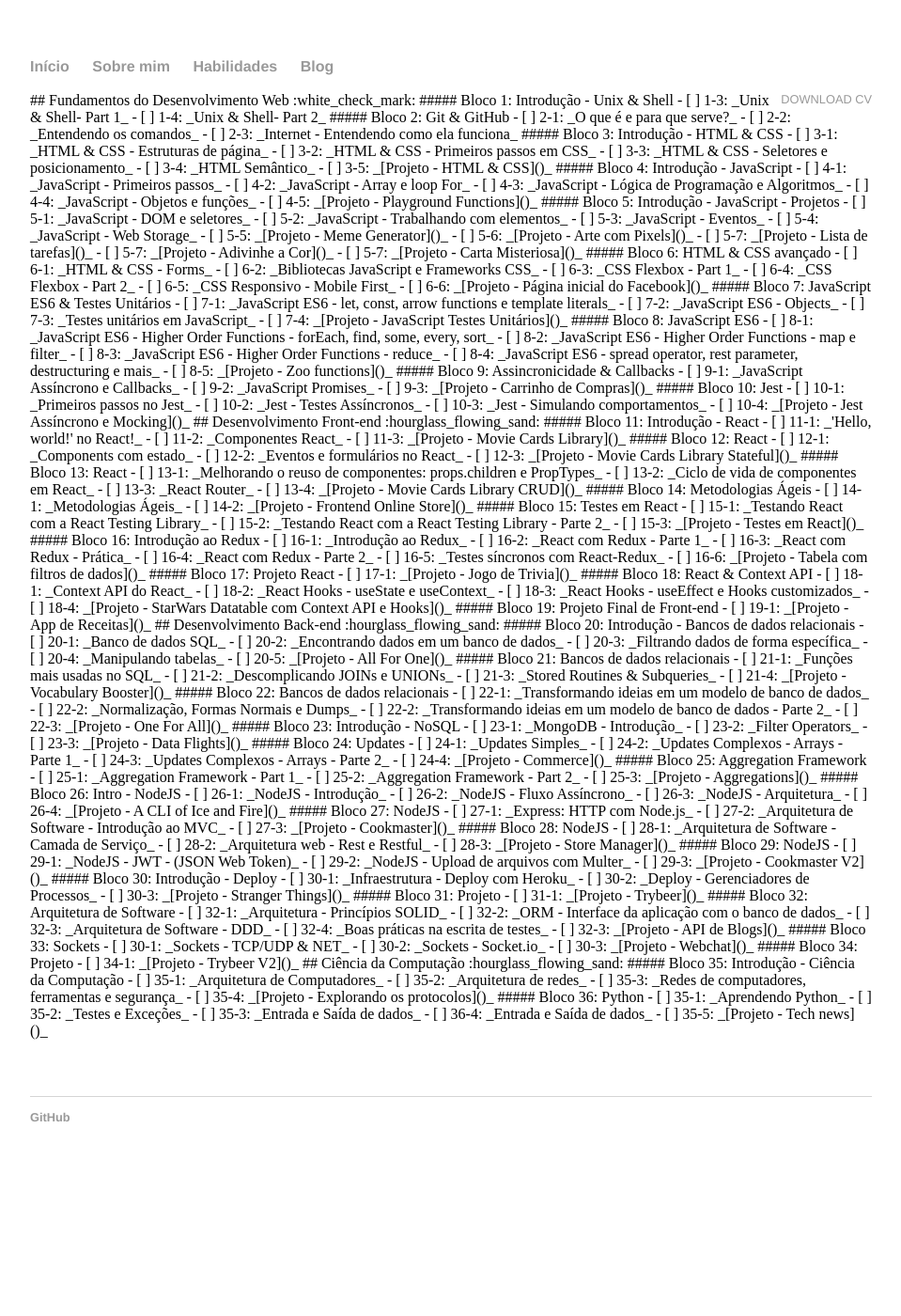
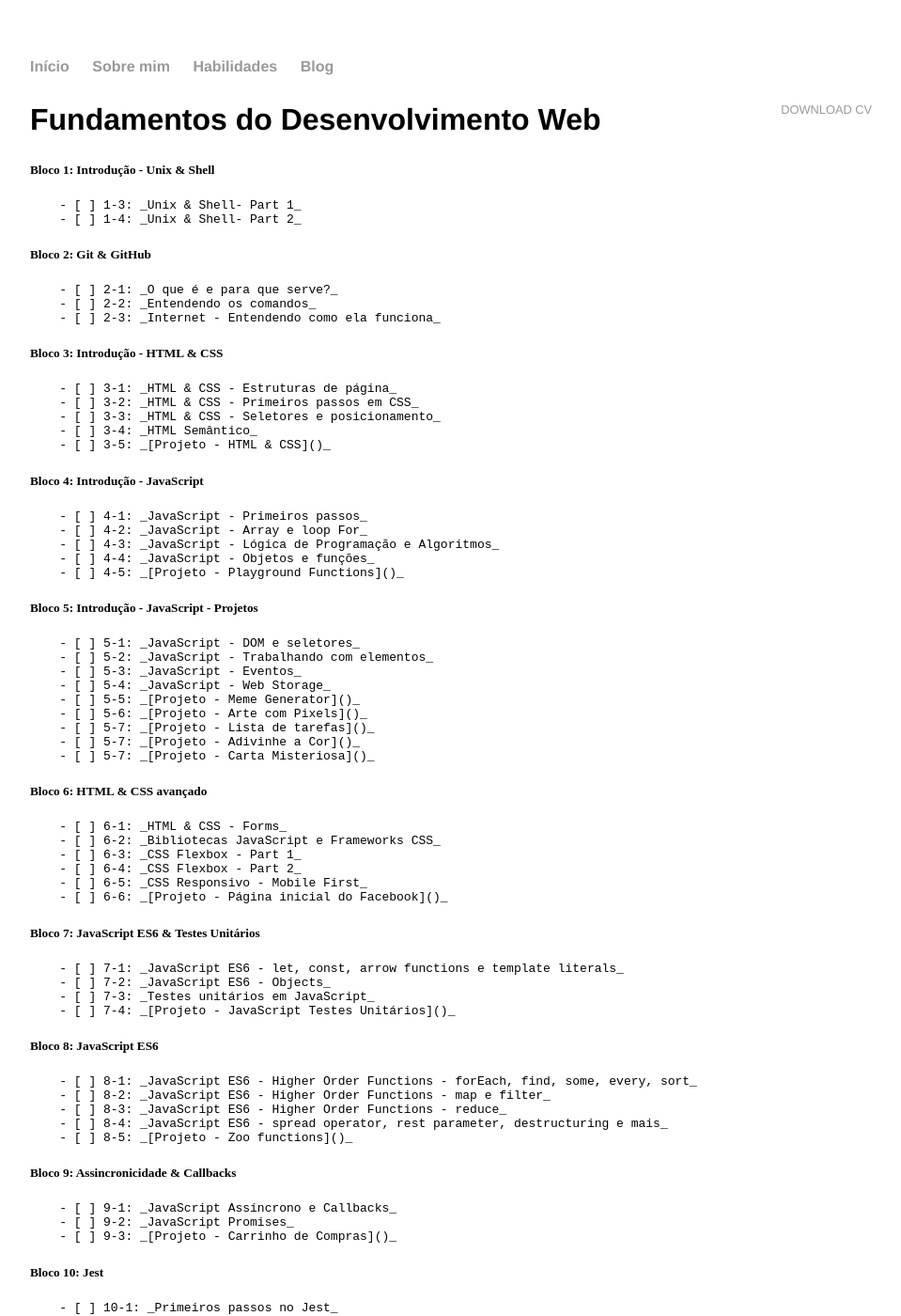
Before and after one commit to leonardohenriquedev/old-portfolio, a Jekyll site: the page built from cv/index.html, in a window 1280 px wide and 1400 px high. Shown: the whole window at 94% size, without its empty margins (160-1119 px from the left). Built offline with Jekyll 4.4.1, drawn with Linux system fonts in a browser that asks for light colours; some of the changed text lies outside the part shown.

Commit message:
Atualiza habilidades

```diff
--- a/cv/index.html
+++ b/cv/index.html
@@ -5,38 +5,32 @@ title: CV of Your Name
 
 	<div class="cv">
 		<a href="#" class="download" title="Download CV as PDF">Download CV</a>
-		## Fundamentos do Desenvolvimento Web :white_check_mark:
-
-		##### Bloco 1: Introdução - Unix & Shell
-
-		- [ ] 1-3: _Unix & Shell- Part 1_
-		- [ ] 1-4: _Unix & Shell- Part 2_
-
-		##### Bloco 2: Git & GitHub
-
-		- [ ] 2-1: _O que é e para que serve?_
+		<h2 class="code-line" data-line-start=0 data-line-end=1 ><a id="Fundamentos_do_Desenvolvimento_Web_0"></a>Fundamentos do Desenvolvimento Web</h2>
+<h5 class="code-line" data-line-start=2 data-line-end=3 ><a id="Bloco_1_Introduo__Unix__Shell_2"></a>Bloco 1: Introdução - Unix &amp; Shell</h5>
+<pre><code>    - [ ] 1-3: _Unix &amp; Shell- Part 1_
+    - [ ] 1-4: _Unix &amp; Shell- Part 2_
+</code></pre>
+<h5 class="code-line" data-line-start=6 data-line-end=7 ><a id="Bloco_2_Git__GitHub_6"></a>Bloco 2: Git &amp; GitHub</h5>
+<pre><code>    - [ ] 2-1: _O que é e para que serve?_
     - [ ] 2-2: _Entendendo os comandos_
     - [ ] 2-3: _Internet - Entendendo como ela funciona_
-
-		##### Bloco 3: Introdução - HTML & CSS
-
-		- [ ] 3-1: _HTML & CSS - Estruturas de página_
-		- [ ] 3-2: _HTML & CSS - Primeiros passos em CSS_
-		- [ ] 3-3: _HTML & CSS - Seletores e posicionamento_
+</code></pre>
+<h5 class="code-line" data-line-start=12 data-line-end=13 ><a id="Bloco_3_Introduo__HTML__CSS_12"></a>Bloco 3: Introdução - HTML &amp; CSS</h5>
+<pre><code>    - [ ] 3-1: _HTML &amp; CSS - Estruturas de página_
+    - [ ] 3-2: _HTML &amp; CSS - Primeiros passos em CSS_
+    - [ ] 3-3: _HTML &amp; CSS - Seletores e posicionamento_
     - [ ] 3-4: _HTML Semântico_
-		- [ ] 3-5: _[Projeto - HTML & CSS]()_
-
-		##### Bloco 4: Introdução - JavaScript
-
-		- [ ] 4-1: _JavaScript - Primeiros passos_
+    - [ ] 3-5: _[Projeto - HTML &amp; CSS]()_
+</code></pre>
+<h5 class="code-line" data-line-start=20 data-line-end=21 ><a id="Bloco_4_Introduo__JavaScript_20"></a>Bloco 4: Introdução - JavaScript</h5>
+<pre><code>    - [ ] 4-1: _JavaScript - Primeiros passos_
     - [ ] 4-2: _JavaScript - Array e loop For_
     - [ ] 4-3: _JavaScript - Lógica de Programação e Algoritmos_
     - [ ] 4-4: _JavaScript - Objetos e funções_
     - [ ] 4-5: _[Projeto - Playground Functions]()_
-
-		##### Bloco 5: Introdução - JavaScript - Projetos
-
-		- [ ] 5-1: _JavaScript - DOM e seletores_
+</code></pre>
+<h5 class="code-line" data-line-start=28 data-line-end=29 ><a id="Bloco_5_Introduo__JavaScript__Projetos_28"></a>Bloco 5: Introdução - JavaScript - Projetos</h5>
+<pre><code>    - [ ] 5-1: _JavaScript - DOM e seletores_
     - [ ] 5-2: _JavaScript - Trabalhando com elementos_
     - [ ] 5-3: _JavaScript - Eventos_
     - [ ] 5-4: _JavaScript - Web Storage_
@@ -45,212 +39,178 @@ title: CV of Your Name
     - [ ] 5-7: _[Projeto - Lista de tarefas]()_
     - [ ] 5-7: _[Projeto - Adivinhe a Cor]()_
     - [ ] 5-7: _[Projeto - Carta Misteriosa]()_
-
-		##### Bloco 6: HTML & CSS avançado
-
-		- [ ] 6-1: _HTML & CSS - Forms_
+</code></pre>
+<h5 class="code-line" data-line-start=40 data-line-end=41 ><a id="Bloco_6_HTML__CSS_avanado_40"></a>Bloco 6: HTML &amp; CSS avançado</h5>
+<pre><code>    - [ ] 6-1: _HTML &amp; CSS - Forms_
     - [ ] 6-2: _Bibliotecas JavaScript e Frameworks CSS_
     - [ ] 6-3: _CSS Flexbox - Part 1_
     - [ ] 6-4: _CSS Flexbox - Part 2_
     - [ ] 6-5: _CSS Responsivo - Mobile First_
     - [ ] 6-6: _[Projeto - Página inicial do Facebook]()_
-
-		##### Bloco 7: JavaScript ES6 & Testes Unitários
-
-		- [ ] 7-1: _JavaScript ES6 - let, const, arrow functions e template literals_
+</code></pre>
+<h5 class="code-line" data-line-start=49 data-line-end=50 ><a id="Bloco_7_JavaScript_ES6__Testes_Unitrios_49"></a>Bloco 7: JavaScript ES6 &amp; Testes Unitários</h5>
+<pre><code>    - [ ] 7-1: _JavaScript ES6 - let, const, arrow functions e template literals_
     - [ ] 7-2: _JavaScript ES6 - Objects_
     - [ ] 7-3: _Testes unitários em JavaScript_
     - [ ] 7-4: _[Projeto - JavaScript Testes Unitários]()_
-
-		##### Bloco 8: JavaScript ES6
-
-		- [ ] 8-1: _JavaScript ES6 - Higher Order Functions - forEach, find, some, every, sort_
+</code></pre>
+<h5 class="code-line" data-line-start=56 data-line-end=57 ><a id="Bloco_8_JavaScript_ES6_56"></a>Bloco 8: JavaScript ES6</h5>
+<pre><code>    - [ ] 8-1: _JavaScript ES6 - Higher Order Functions - forEach, find, some, every, sort_
     - [ ] 8-2: _JavaScript ES6 - Higher Order Functions - map e filter_
     - [ ] 8-3: _JavaScript ES6 - Higher Order Functions - reduce_
     - [ ] 8-4: _JavaScript ES6 - spread operator, rest parameter, destructuring e mais_
     - [ ] 8-5: _[Projeto - Zoo functions]()_
-
-		##### Bloco 9: Assincronicidade & Callbacks
-
-		- [ ] 9-1: _JavaScript Assíncrono e Callbacks_
+</code></pre>
+<h5 class="code-line" data-line-start=64 data-line-end=65 ><a id="Bloco_9_Assincronicidade__Callbacks_64"></a>Bloco 9: Assincronicidade &amp; Callbacks</h5>
+<pre><code>    - [ ] 9-1: _JavaScript Assíncrono e Callbacks_
     - [ ] 9-2: _JavaScript Promises_
     - [ ] 9-3: _[Projeto - Carrinho de Compras]()_
-
-		##### Bloco 10: Jest
-
-		- [ ] 10-1: _Primeiros passos no Jest_
+</code></pre>
+<h5 class="code-line" data-line-start=70 data-line-end=71 ><a id="Bloco_10_Jest_70"></a>Bloco 10: Jest</h5>
+<pre><code>    - [ ] 10-1: _Primeiros passos no Jest_
     - [ ] 10-2: _Jest - Testes Assíncronos_
     - [ ] 10-3: _Jest - Simulando comportamentos_
     - [ ] 10-4: _[Projeto - Jest Assíncrono e Mocking]()_
-
-		## Desenvolvimento Front-end :hourglass_flowing_sand:
-
-		##### Bloco 11: Introdução - React
-
-		- [ ] 11-1: _'Hello, world!' no React!_
+</code></pre>
+<h2 class="code-line" data-line-start=77 data-line-end=78 ><a id="Desenvolvimento_Frontend_hourglass_flowing_sand_77"></a>Desenvolvimento Front-end :hourglass_flowing_sand:</h2>
+<h5 class="code-line" data-line-start=79 data-line-end=80 ><a id="Bloco_11_Introduo__React_79"></a>Bloco 11: Introdução - React</h5>
+<pre><code>    - [ ] 11-1: _'Hello, world!' no React!_
     - [ ] 11-2: _Componentes React_
     - [ ] 11-3: _[Projeto - Movie Cards Library]()_
-
-		##### Bloco 12: React
-
-		- [ ] 12-1: _Components com estado_
+</code></pre>
+<h5 class="code-line" data-line-start=85 data-line-end=86 ><a id="Bloco_12_React_85"></a>Bloco 12: React</h5>
+<pre><code>    - [ ] 12-1: _Components com estado_
     - [ ] 12-2: _Eventos e formulários no React_
     - [ ] 12-3: _[Projeto - Movie Cards Library Stateful]()_
-
-		##### Bloco 13: React
-
-		- [ ] 13-1: _Melhorando o reuso de componentes: props.children e PropTypes_
+</code></pre>
+<h5 class="code-line" data-line-start=91 data-line-end=92 ><a id="Bloco_13_React_91"></a>Bloco 13: React</h5>
+<pre><code>    - [ ] 13-1: _Melhorando o reuso de componentes: props.children e PropTypes_
     - [ ] 13-2: _Ciclo de vida de componentes em React_
     - [ ] 13-3: _React Router_
     - [ ] 13-4: _[Projeto - Movie Cards Library CRUD]()_
-
-		##### Bloco 14: Metodologias Ágeis
-
-		- [ ] 14-1: _Metodologias Ágeis_
+</code></pre>
+<h5 class="code-line" data-line-start=98 data-line-end=99 ><a id="Bloco_14_Metodologias_geis_98"></a>Bloco 14: Metodologias Ágeis</h5>
+<pre><code>    - [ ] 14-1: _Metodologias Ágeis_
     - [ ] 14-2: _[Projeto - Frontend Online Store]()_
-
-		##### Bloco 15: Testes em React
-
-		- [ ] 15-1: _Testando React com a React Testing Library_
+</code></pre>
+<h5 class="code-line" data-line-start=103 data-line-end=104 ><a id="Bloco_15_Testes_em_React_103"></a>Bloco 15: Testes em React</h5>
+<pre><code>    - [ ] 15-1: _Testando React com a React Testing Library_
     - [ ] 15-2: _Testando React com a React Testing Library - Parte 2_
     - [ ] 15-3: _[Projeto - Testes em React]()_
-
-		##### Bloco 16: Introdução ao Redux
-
-		- [ ] 16-1: _Introdução ao Redux_
+</code></pre>
+<h5 class="code-line" data-line-start=109 data-line-end=110 ><a id="Bloco_16_Introduo_ao_Redux_109"></a>Bloco 16: Introdução ao Redux</h5>
+<pre><code>    - [ ] 16-1: _Introdução ao Redux_
     - [ ] 16-2: _React com Redux - Parte 1_
     - [ ] 16-3: _React com Redux - Prática_
     - [ ] 16-4: _React com Redux - Parte 2_
     - [ ] 16-5: _Testes síncronos com React-Redux_
     - [ ] 16-6: _[Projeto - Tabela com filtros de dados]()_
-
-		##### Bloco 17: Projeto React
-
-		- [ ] 17-1: _[Projeto - Jogo de Trivia]()_
-
-		##### Bloco 18: React & Context API
-
-		- [ ] 18-1: _Context API do React_
+</code></pre>
+<h5 class="code-line" data-line-start=118 data-line-end=119 ><a id="Bloco_17_Projeto_React_118"></a>Bloco 17: Projeto React</h5>
+<pre><code>    - [ ] 17-1: _[Projeto - Jogo de Trivia]()_
+</code></pre>
+<h5 class="code-line" data-line-start=122 data-line-end=123 ><a id="Bloco_18_React__Context_API_122"></a>Bloco 18: React &amp; Context API</h5>
+<pre><code>    - [ ] 18-1: _Context API do React_
     - [ ] 18-2: _React Hooks - useState e useContext_
     - [ ] 18-3: _React Hooks - useEffect e Hooks customizados_
     - [ ] 18-4: _[Projeto - StarWars Datatable com Context API e Hooks]()_
-
-		##### Bloco 19: Projeto Final de Front-end
-
-		- [ ] 19-1: _[Projeto - App de Receitas]()_
-
-		## Desenvolvimento Back-end :hourglass_flowing_sand:
-
-		##### Bloco 20: Introdução - Bancos de dados relacionais
-
-		- [ ] 20-1: _Banco de dados SQL_
+</code></pre>
+<h5 class="code-line" data-line-start=129 data-line-end=130 ><a id="Bloco_19_Projeto_Final_de_Frontend_129"></a>Bloco 19: Projeto Final de Front-end</h5>
+<pre><code>    - [ ] 19-1: _[Projeto - App de Receitas]()_
+</code></pre>
+<h2 class="code-line" data-line-start=133 data-line-end=134 ><a id="Desenvolvimento_Backend_hourglass_flowing_sand_133"></a>Desenvolvimento Back-end :hourglass_flowing_sand:</h2>
+<h5 class="code-line" data-line-start=135 data-line-end=136 ><a id="Bloco_20_Introduo__Bancos_de_dados_relacionais_135"></a>Bloco 20: Introdução - Bancos de dados relacionais</h5>
+<pre><code>    - [ ] 20-1: _Banco de dados SQL_
     - [ ] 20-2: _Encontrando dados em um banco de dados_
     - [ ] 20-3: _Filtrando dados de forma específica_
     - [ ] 20-4: _Manipulando tabelas_
     - [ ] 20-5: _[Projeto - All For One]()_
-
-		##### Bloco 21: Bancos de dados relacionais
-
-		- [ ] 21-1: _Funções mais usadas no SQL_
+</code></pre>
+<h5 class="code-line" data-line-start=143 data-line-end=144 ><a id="Bloco_21_Bancos_de_dados_relacionais_143"></a>Bloco 21: Bancos de dados relacionais</h5>
+<pre><code>    - [ ] 21-1: _Funções mais usadas no SQL_
     - [ ] 21-2: _Descomplicando JOINs e UNIONs_
-		- [ ] 21-3: _Stored Routines & Subqueries_
+    - [ ] 21-3: _Stored Routines &amp; Subqueries_
     - [ ] 21-4: _[Projeto - Vocabulary Booster]()_
-
-		##### Bloco 22: Bancos de dados relacionais
-
-		- [ ] 22-1: _Transformando ideias em um modelo de banco de dados_
+</code></pre>
+<h5 class="code-line" data-line-start=150 data-line-end=151 ><a id="Bloco_22_Bancos_de_dados_relacionais_150"></a>Bloco 22: Bancos de dados relacionais</h5>
+<pre><code>    - [ ] 22-1: _Transformando ideias em um modelo de banco de dados_
     - [ ] 22-2: _Normalização, Formas Normais e Dumps_
     - [ ] 22-2: _Transformando ideias em um modelo de banco de dados - Parte 2_
     - [ ] 22-3: _[Projeto - One For All]()_
-
-		##### Bloco 23: Introdução - NoSQL
-
-		- [ ] 23-1: _MongoDB - Introdução_
+</code></pre>
+<h5 class="code-line" data-line-start=157 data-line-end=158 ><a id="Bloco_23_Introduo__NoSQL_157"></a>Bloco 23: Introdução - NoSQL</h5>
+<pre><code>    - [ ] 23-1: _MongoDB - Introdução_
     - [ ] 23-2: _Filter Operators_
     - [ ] 23-3: _[Projeto - Data Flights]()_
-
-		##### Bloco 24: Updates
-
-		- [ ] 24-1: _Updates Simples_
+</code></pre>
+<h5 class="code-line" data-line-start=163 data-line-end=164 ><a id="Bloco_24_Updates_163"></a>Bloco 24: Updates</h5>
+<pre><code>    - [ ] 24-1: _Updates Simples_
     - [ ] 24-2: _Updates Complexos - Arrays - Parte 1_
     - [ ] 24-3: _Updates Complexos - Arrays - Parte 2_
     - [ ] 24-4: _[Projeto - Commerce]()_
-
-		##### Bloco 25: Aggregation Framework
-
-		- [ ] 25-1: _Aggregation Framework - Part 1_
+</code></pre>
+<h5 class="code-line" data-line-start=170 data-line-end=171 ><a id="Bloco_25_Aggregation_Framework_170"></a>Bloco 25: Aggregation Framework</h5>
+<pre><code>    - [ ] 25-1: _Aggregation Framework - Part 1_
     - [ ] 25-2: _Aggregation Framework - Part 2_
     - [ ] 25-3: _[Projeto - Aggregations]()_
-
-		##### Bloco 26: Intro - NodeJS
-
-		- [ ] 26-1: _NodeJS - Introdução_
+</code></pre>
+<h5 class="code-line" data-line-start=176 data-line-end=177 ><a id="Bloco_26_Intro__NodeJS_176"></a>Bloco 26: Intro - NodeJS</h5>
+<pre><code>    - [ ] 26-1: _NodeJS - Introdução_
     - [ ] 26-2: _NodeJS - Fluxo Assíncrono_
     - [ ] 26-3: _NodeJS - Arquitetura_
     - [ ] 26-4: _[Projeto - A CLI of Ice and Fire]()_
-
-		##### Bloco 27: NodeJS
-
-		- [ ] 27-1: _Express: HTTP com Node.js_
+</code></pre>
+<h5 class="code-line" data-line-start=183 data-line-end=184 ><a id="Bloco_27_NodeJS_183"></a>Bloco 27: NodeJS</h5>
+<pre><code>    - [ ] 27-1: _Express: HTTP com Node.js_
     - [ ] 27-2: _Arquitetura de Software - Introdução ao MVC_
     - [ ] 27-3: _[Projeto - Cookmaster]()_
-
-		##### Bloco 28: NodeJS
-
-		- [ ] 28-1: _Arquitetura de Software - Camada de Serviço_
+</code></pre>
+<h5 class="code-line" data-line-start=189 data-line-end=190 ><a id="Bloco_28_NodeJS_189"></a>Bloco 28: NodeJS</h5>
+<pre><code>    - [ ] 28-1: _Arquitetura de Software - Camada de Serviço_
     - [ ] 28-2: _Arquitetura web - Rest e Restful_
     - [ ] 28-3: _[Projeto - Store Manager]()_
-
-		##### Bloco 29: NodeJS
-
-		- [ ] 29-1: _NodeJS - JWT - (JSON Web Token)_
+</code></pre>
+<h5 class="code-line" data-line-start=195 data-line-end=196 ><a id="Bloco_29_NodeJS_195"></a>Bloco 29: NodeJS</h5>
+<pre><code>    - [ ] 29-1: _NodeJS - JWT - (JSON Web Token)_
     - [ ] 29-2: _NodeJS - Upload de arquivos com Multer_
     - [ ] 29-3: _[Projeto - Cookmaster V2]()_
-
-		##### Bloco 30: Introdução - Deploy
-
-		- [ ] 30-1: _Infraestrutura - Deploy com Heroku_
+</code></pre>
+<h5 class="code-line" data-line-start=201 data-line-end=202 ><a id="Bloco_30_Introduo__Deploy_201"></a>Bloco 30: Introdução - Deploy</h5>
+<pre><code>    - [ ] 30-1: _Infraestrutura - Deploy com Heroku_
     - [ ] 30-2: _Deploy - Gerenciadores de Processos_
     - [ ] 30-3: _[Projeto - Stranger Things]()_
-
-		##### Bloco 31: Projeto
-
-		- [ ] 31-1: _[Projeto - Trybeer]()_
-
-		##### Bloco 32: Arquitetura de Software
-
-		- [ ] 32-1: _Arquitetura - Princípios SOLID_
+</code></pre>
+<h5 class="code-line" data-line-start=207 data-line-end=208 ><a id="Bloco_31_Projeto_207"></a>Bloco 31: Projeto</h5>
+<pre><code>    - [ ] 31-1: _[Projeto - Trybeer]()_
+</code></pre>
+<h5 class="code-line" data-line-start=211 data-line-end=212 ><a id="Bloco_32_Arquitetura_de_Software_211"></a>Bloco 32: Arquitetura de Software</h5>
+<pre><code>    - [ ] 32-1: _Arquitetura - Princípios SOLID_
     - [ ] 32-2: _ORM - Interface da aplicação com o banco de dados_
     - [ ] 32-3: _Arquitetura de Software - DDD_
     - [ ] 32-4: _Boas práticas na escrita de testes_
     - [ ] 32-3: _[Projeto - API de Blogs]()_
-
-		##### Bloco 33: Sockets
-
-		- [ ] 30-1: _Sockets - TCP/UDP & NET_
+</code></pre>
+<h5 class="code-line" data-line-start=219 data-line-end=220 ><a id="Bloco_33_Sockets_219"></a>Bloco 33: Sockets</h5>
+<pre><code>    - [ ] 30-1: _Sockets - TCP/UDP &amp; NET_
     - [ ] 30-2: _Sockets - Socket.io_
     - [ ] 30-3: _[Projeto - Webchat]()_
-
-		##### Bloco 34: Projeto
-
-		- [ ] 34-1: _[Projeto - Trybeer V2]()_
-
-		## Ciência da Computação :hourglass_flowing_sand:
-
-		##### Bloco 35: Introdução - Ciência da Computação
-
-		- [ ] 35-1: _Arquitetura de Computadores_
+</code></pre>
+<h5 class="code-line" data-line-start=225 data-line-end=226 ><a id="Bloco_34_Projeto_225"></a>Bloco 34: Projeto</h5>
+<pre><code>    - [ ] 34-1: _[Projeto - Trybeer V2]()_
+</code></pre>
+<h2 class="code-line" data-line-start=229 data-line-end=230 ><a id="Cincia_da_Computao_hourglass_flowing_sand_229"></a>Ciência da Computação :hourglass_flowing_sand:</h2>
+<h5 class="code-line" data-line-start=231 data-line-end=232 ><a id="Bloco_35_Introduo__Cincia_da_Computao_231"></a>Bloco 35: Introdução - Ciência da Computação</h5>
+<pre><code>    - [ ] 35-1: _Arquitetura de Computadores_
     - [ ] 35-2: _Arquitetura de redes_
     - [ ] 35-3: _Redes de computadores, ferramentas e segurança_
     - [ ] 35-4: _[Projeto - Explorando os protocolos]()_
-
-		##### Bloco 36: Python
-
-		- [ ] 35-1: _Aprendendo Python_
+</code></pre>
+<h5 class="code-line" data-line-start=238 data-line-end=239 ><a id="Bloco_36_Python_238"></a>Bloco 36: Python</h5>
+<pre><code>    - [ ] 35-1: _Aprendendo Python_
     - [ ] 35-2: _Testes e Exceções_
     - [ ] 35-3: _Entrada e Saída de dados_
     - [ ] 36-4: _Entrada e Saída de dados_
-		- [ ] 35-5: _[Projeto - Tech news]()_
+    - [ ] 35-5: _[Projeto - Tech news]()_</code></pre>
 
 
 	</div>
```
Lines whose indentation alone changed are shown as unchanged.
